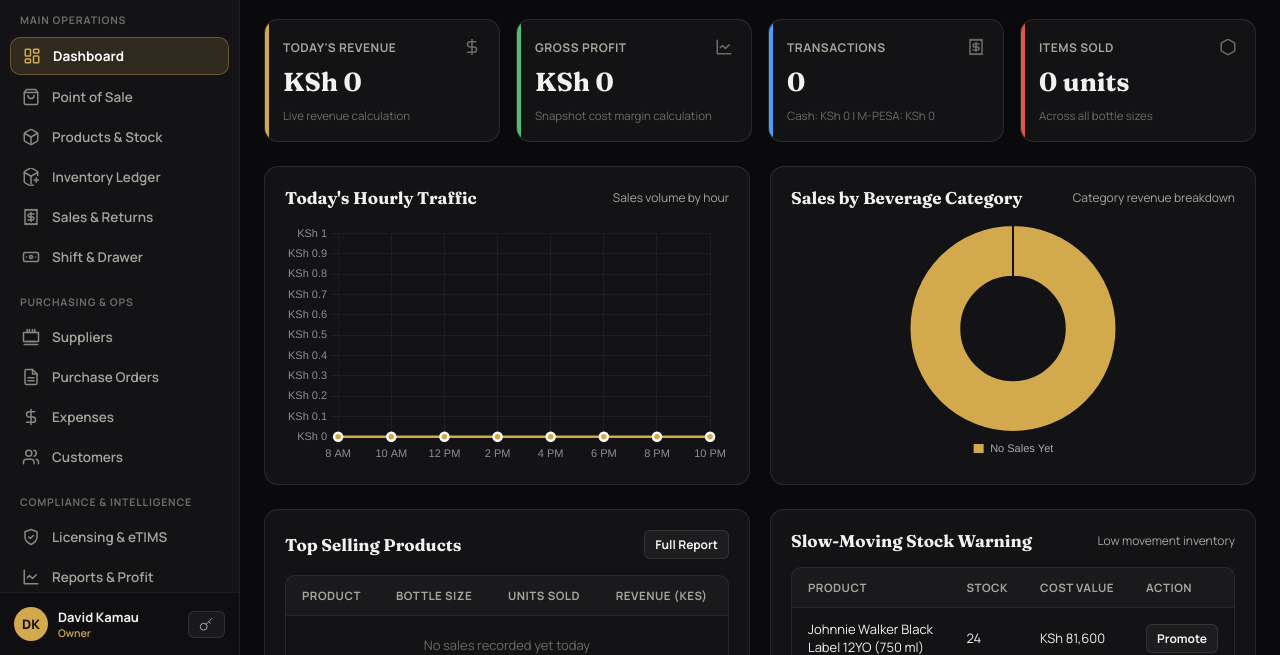
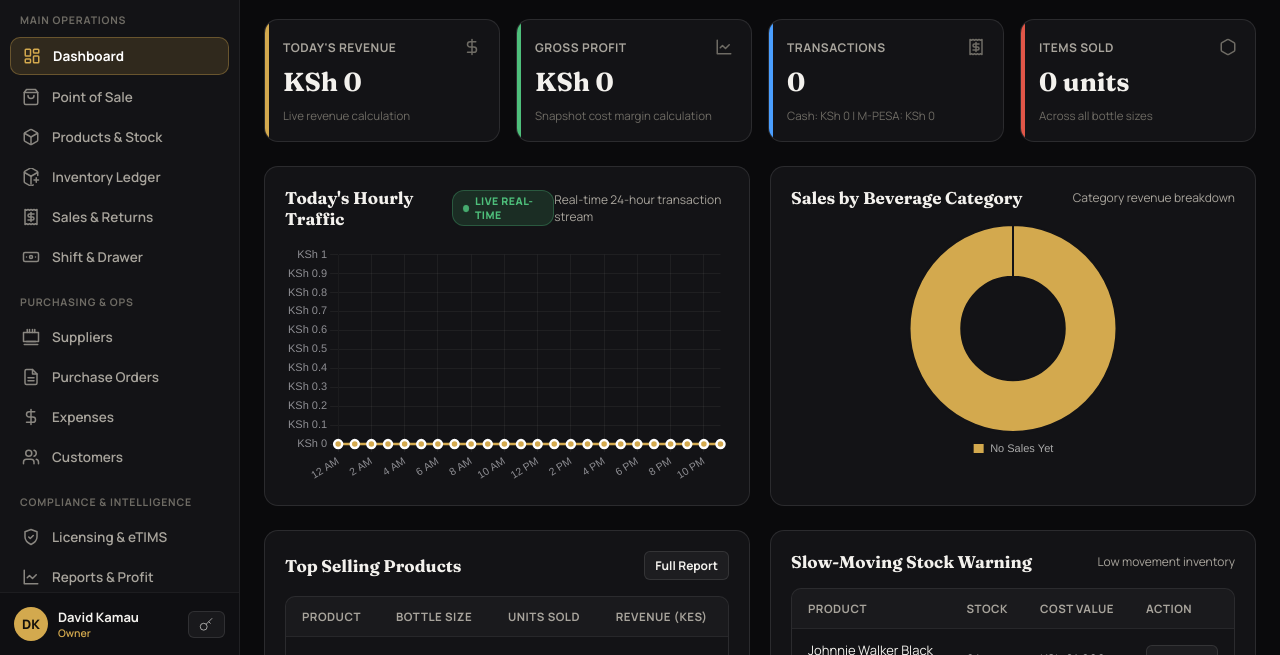
Before and after one commit to Junior-Dan/POS, a website built with Vite: page index.html in a window 1280 px wide. Shown: the part 145-800 px from the top of the page. Built offline with nearby package versions, Linux system fonts and the light colour scheme.

Commit message:
feat: real-time 24-hour transaction stream with live store subscription and pulsing status indicator

```diff
--- a/src/main.js
+++ b/src/main.js
@@ -87,6 +87,22 @@ function bindEvents() {
   // Global Modal Helpers
   window.openModal = (id) => document.getElementById(id)?.classList.add('active');
   window.closeModal = (id) => document.getElementById(id)?.classList.remove('active');
+
+  // Real-time Live Store Subscription & Ticker
+  if (!window._liveTickerStarted) {
+    window._liveTickerStarted = true;
+    store.subscribe(() => {
+      if (activeViewId === 'dashboard' && window.triggerDashboardCharts) {
+        window.triggerDashboardCharts();
+      }
+    });
+
+    setInterval(() => {
+      if (activeViewId === 'dashboard' && window.triggerDashboardCharts) {
+        window.triggerDashboardCharts();
+      }
+    }, 4000);
+  }
 
   // User Switcher
   const switchBtn = document.getElementById('switchUserBtn');
--- a/src/store/CellarStore.js
+++ b/src/store/CellarStore.js
@@ -238,28 +238,35 @@ export class CellarStore {
   }
 
   getHourlySalesTraffic() {
-    const hours = ['8 AM', '10 AM', '12 PM', '2 PM', '4 PM', '6 PM', '8 PM', '10 PM'];
-    const data = [0, 0, 0, 0, 0, 0, 0, 0];
-    const orders = [0, 0, 0, 0, 0, 0, 0, 0];
+    const formatHourLabel = (h) => {
+      if (h === 0) return '12 AM';
+      if (h === 12) return '12 PM';
+      return h > 12 ? `${h - 12} PM` : `${h} AM`;
+    };
 
-    this.getTodaySales().filter(s => !s.refunded).forEach(s => {
+    const hours = [];
+    const data = [];
+    const orders = [];
+
+    // 24 real-time hourly slots (00:00 to 23:00)
+    for (let h = 0; h < 24; h++) {
+      hours.push(formatHourLabel(h));
+      data.push(0);
+      orders.push(0);
+    }
+
+    const todaySales = this.getTodaySales().filter(s => !s.refunded);
+
+    todaySales.forEach(s => {
       const h = new Date(s.timestamp).getHours();
-      let idx = -1;
-      if (h >= 8 && h < 10) idx = 0;
-      else if (h >= 10 && h < 12) idx = 1;
-      else if (h >= 12 && h < 14) idx = 2;
-      else if (h >= 14 && h < 16) idx = 3;
-      else if (h >= 16 && h < 18) idx = 4;
-      else if (h >= 18 && h < 20) idx = 5;
-      else if (h >= 20 && h < 22) idx = 6;
-      else if (h >= 22 || h < 8) idx = 7;
-
-      if (idx >= 0) {
-        data[idx] += s.total;
-        orders[idx] += 1;
+      if (h >= 0 && h < 24) {
+        data[h] += s.total;
+        orders[h] += 1;
       }
     });
-    return { hours, data, orders };
+
+    const currentHour = new Date().getHours();
+    return { hours, data, orders, currentHour };
   }
 
   getBrandProfitabilityMatrix() {
--- a/src/styles/main.css
+++ b/src/styles/main.css
@@ -32,6 +32,21 @@
 * { box-sizing: border-box; }
 html, body { margin:0; padding:0; height: 100%; background: var(--bg); color: var(--text); font-family: 'Manrope', system-ui, sans-serif; -webkit-font-smoothing: antialiased; overflow-x: hidden; }
 .serif { font-family: 'Fraunces', serif; }
+
+@keyframes livePulse {
+  0% { transform: scale(0.9); opacity: 0.7; box-shadow: 0 0 0 0 rgba(78, 191, 123, 0.7); }
+  70% { transform: scale(1.1); opacity: 1; box-shadow: 0 0 0 6px rgba(78, 191, 123, 0); }
+  100% { transform: scale(0.9); opacity: 0.7; box-shadow: 0 0 0 0 rgba(78, 191, 123, 0); }
+}
+
+.live-pulse-dot {
+  width: 7px;
+  height: 7px;
+  background: #4ebf7b;
+  border-radius: 50%;
+  display: inline-block;
+  animation: livePulse 1.8s infinite;
+}
 
 ::-webkit-scrollbar { width: 6px; height: 6px; }
 ::-webkit-scrollbar-thumb { background: rgba(255,255,255,0.15); border-radius: 4px; }
--- a/src/views/DashboardView.js
+++ b/src/views/DashboardView.js
@@ -88,12 +88,16 @@ export function renderDashboardView() {
     <div class="grid-2">
       <div class="section-card">
         <div class="section-header">
-          <div class="section-title-box">
+          <div style="display:flex; align-items:center; gap:10px;">
             <div class="section-title">Today's Hourly Traffic</div>
+            <div style="display:flex; align-items:center; gap:6px; background:var(--green-soft); border:1px solid rgba(78,191,123,0.3); padding:3px 10px; border-radius:12px;">
+              <span class="live-pulse-dot"></span>
+              <span style="font-size:10.5px; font-weight:800; color:var(--green); letter-spacing:0.5px;">LIVE REAL-TIME</span>
+            </div>
           </div>
-          <span class="section-subtitle">Sales volume by hour</span>
+          <span class="section-subtitle">Real-time 24-hour transaction stream</span>
         </div>
-        <div style="height: 240px;">
+        <div style="height: 240px; position:relative;">
           <canvas id="chartHourlySales"></canvas>
         </div>
       </div>
@@ -224,7 +228,12 @@ export function initDashboardCharts() {
         scales: {
           x: {
             grid: { color: 'rgba(255, 255, 255, 0.05)' },
-            ticks: { color: '#8e8e93', font: { size: 11 } }
+            ticks: {
+              color: '#8e8e93',
+              font: { size: 10.5 },
+              autoSkip: true,
+              maxTicksLimit: 12
+            }
           },
           y: {
             grid: { color: 'rgba(255, 255, 255, 0.05)' },
```
